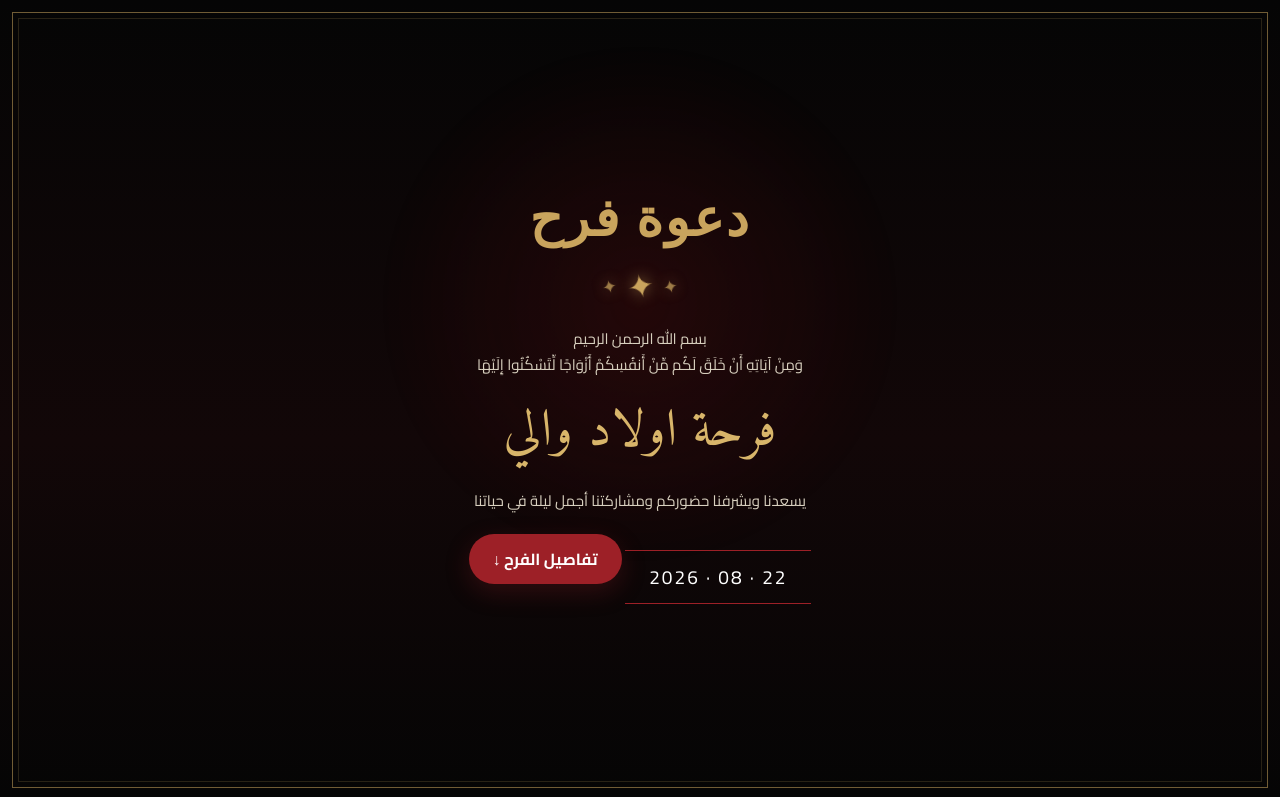
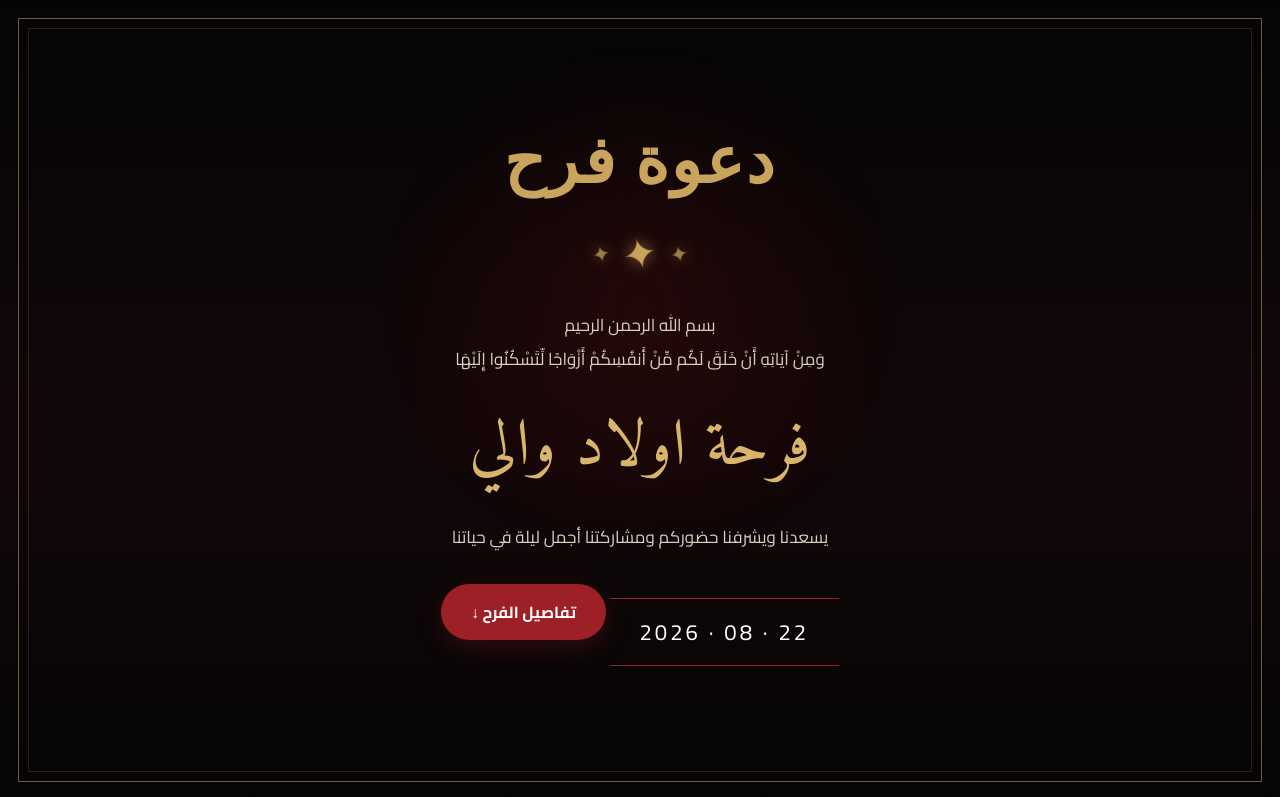
Before and after one commit to amrzdn1/-wedding-invitation., a plain HTML site: page index.html in a window 1280 px wide. Shown: the top 797 px of the page. Drawn offline with Linux system fonts and the light colour scheme; a web font is replaced by a local one.

```diff
--- a/index.html
+++ b/index.html
@@ -64,7 +64,7 @@
   align-items:center;
   justify-content:center;
   text-align:center;
-  padding:20px 15px;
+  padding:35px 20px;
   position:relative;
   background:linear-gradient(180deg,#050505,#120708 55%,#050505);
   overflow:hidden;
@@ -79,30 +79,31 @@
 .hero:before,.hero:after{
   content:"";
   position:absolute;
-  inset:12px;
+  inset:18px;
   border:1px solid rgba(201,164,93,.55);
   pointer-events:none;
   z-index:1;
 }
-.hero:after{inset:18px;border-color:rgba(201,164,93,.18)}
-.card{max-width:680px;position:relative;z-index:2;padding:10px 5px;}
+.hero:after{inset:28px;border-color:rgba(201,164,93,.18)}
+.card{max-width:760px;position:relative;z-index:2}
 .kicker{
   font-family: 'Aref Ruqaa', serif;
   letter-spacing: 2px;
   color: #c9a45d;
-  font-size: clamp(2.2rem, 5vw, 3.2rem);
+  font-size: clamp(2.8rem, 6vw, 4rem);
   font-weight: 700;
-  margin-bottom: 8px;
+  margin-bottom: 15px;
   opacity: 0;
   animation: fadeDown .9s ease forwards .1s;
 }
 
+/* تنسيق النجوم الثلاثة */
 .ornaments-container{
   display: flex;
   align-items: center;
   justify-content: center;
-  gap: 10px;
-  margin-bottom: 10px;
+  gap: 12px;
+  margin-bottom: 15px;
   opacity: 0;
   animation: fadeDown .9s ease forwards .2s;
 }
@@ -112,11 +113,11 @@
   animation: spinGlow 7s linear infinite;
 }
 .ornament.side{
-  font-size: 18px;
+  font-size: 22px;
   opacity: 0.75;
 }
 .ornament.center{
-  font-size: 32px;
+  font-size: 42px;
 }
 
 @keyframes spinGlow{
@@ -133,26 +134,26 @@
   to{opacity:1;transform:translateY(0)}
 }
 .names{
-  font-family:"Amiri",serif;color:#d8b56a;font-size:clamp(28px,6vw,52px);margin:10px 0;
+  font-family:"Amiri",serif;color:#d8b56a;font-size:clamp(34px,7vw,65px);margin:15px 0;
   opacity:0;animation:fadeUp .9s ease forwards .5s;
 }
 .amp{color:#9d2027}
 .subtitle{
-  font-size:15px;line-height:1.7;color:#d8d0bf;
+  font-size:17px;line-height:2;color:#d8d0bf;
   opacity:0;animation:fadeUp .9s ease forwards .7s;
 }
 .date{
-  display:inline-block;margin:20px 0 8px;padding:8px 24px;
+  display:inline-block;margin:30px 0 10px;padding:12px 30px;
   border-top:1px solid #9d2027;border-bottom:1px solid #9d2027;
-  font-size:19px;letter-spacing:2px;color:#fff;
+  font-size:22px;letter-spacing:3px;color:#fff;
   opacity:0;animation:fadeUp .9s ease forwards .9s;
 }
 .location{
-  margin-top:8px;color:#c9a45d;
+  margin-top:12px;color:#c9a45d;
   opacity:0;animation:fadeUp .9s ease forwards 1.05s;
 }
 .btn{
-  display:inline-block;margin-top:20px;padding:10px 24px;border-radius:30px;
+  display:inline-block;margin-top:30px;padding:13px 30px;border-radius:30px;
   background:#9d2027;color:white;text-decoration:none;font-weight:700;
   transition:.25s;box-shadow:0 8px 25px rgba(157,32,39,.25);
   position:relative;overflow:hidden;
@@ -238,7 +239,7 @@
 
 @media(max-width:700px){
  .details{grid-template-columns:1fr}
- .hero:before{inset:8px}.hero:after{inset:12px}
+ .hero:before{inset:10px}.hero:after{inset:18px}
  section{padding:60px 18px}
 }
 </style>
```
